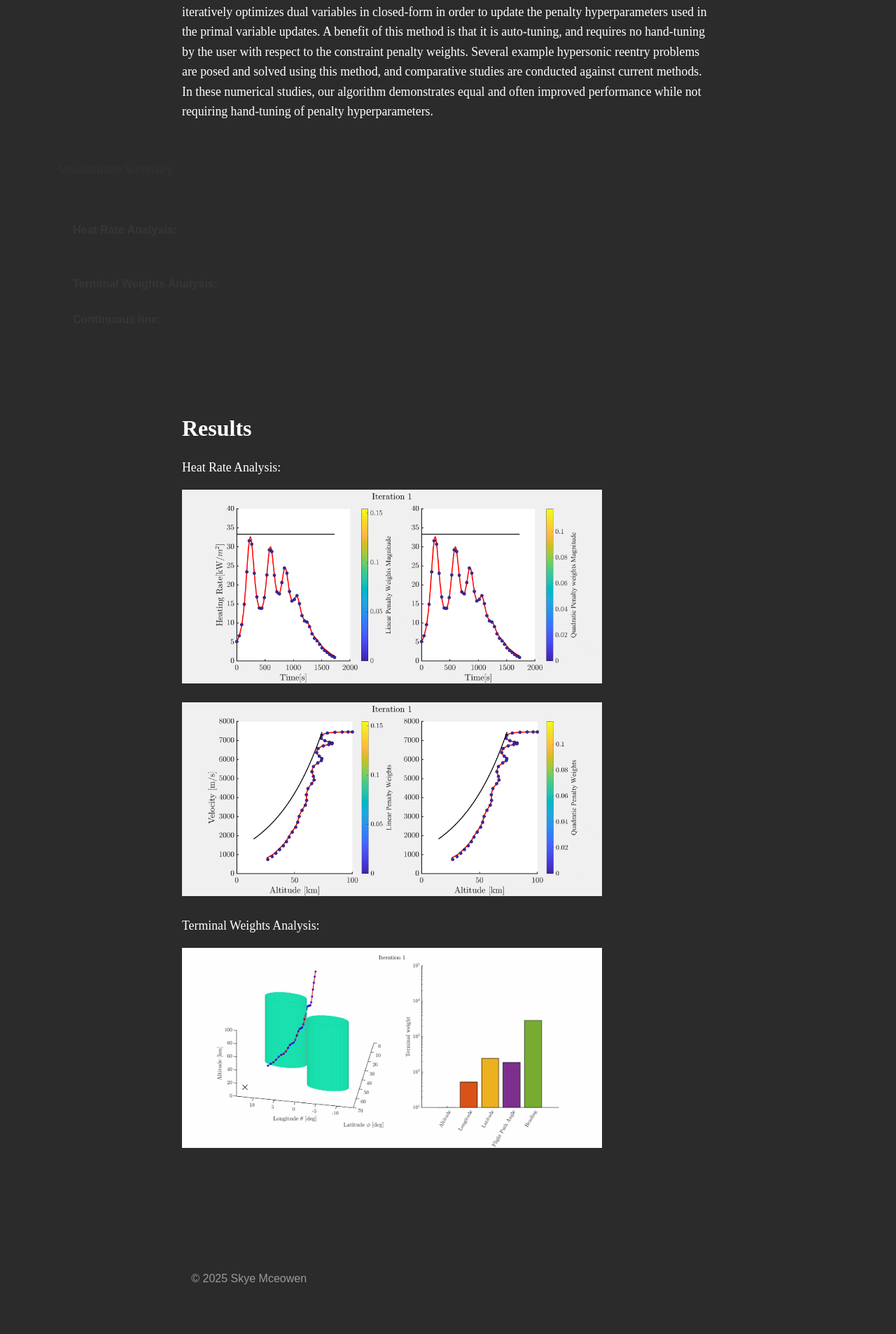
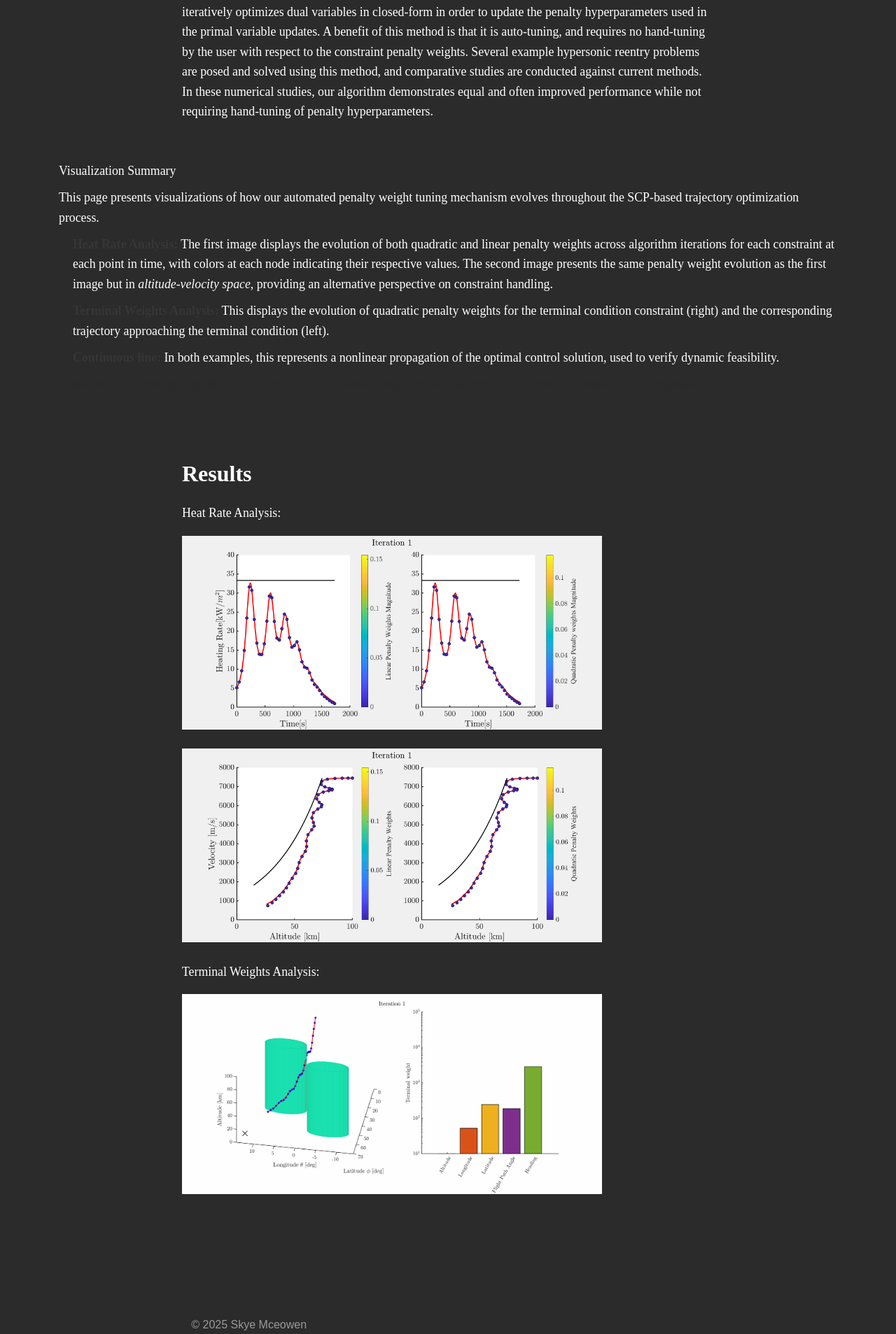
Before and after one commit to mceowen/mceowen.github.io, a Jekyll site: the page papers/autoscvx_jgcd/index.html, which Jekyll copies as it is, in a window 1280 px wide. Shown: the part 888-2795 px from the top of the page at 70% size. Built offline with Jekyll 4.4.1, drawn with Linux system fonts in a browser that asks for light colours; some web fonts are replaced; comment, search, counter and statistics services are not loaded; a style sheet for code colours, icons or effects is not loaded.

Commit message:
Update index.html

```diff
--- a/papers/autoscvx_jgcd/index.html
+++ b/papers/autoscvx_jgcd/index.html
@@ -175,12 +175,12 @@
 </head>
 <body>
     <div class="container">
-        <h2>Visualization Summary</h2>
-        <p>This page presents visualizations of how our automated penalty weight tuning mechanism evolves throughout the SCP-based trajectory optimization process.</p>
+        <h2> <p style="font-family: 'Computer Modern Sans'; font-size: clamp(16px, 1.39vw, 20px); color: white;"> Visualization Summary</p></h2>
+         <p style="font-family: 'Computer Modern Sans'; font-size: clamp(16px, 1.39vw, 20px); color: white;"> This page presents visualizations of how our automated penalty weight tuning mechanism evolves throughout the SCP-based trajectory optimization process.</p>
         <ul>
-            <li><strong>Heat Rate Analysis:</strong> The first image displays the evolution of both quadratic and linear penalty weights across algorithm iterations for each constraint at each point in time, with colors at each node indicating their respective values. The second image presents the same penalty weight evolution as the first image but in <em>altitude-velocity space</em>, providing an alternative perspective on constraint handling. </li>
-            <li><strong>Terminal Weights Analysis:</strong> This displays the evolution of quadratic penalty weights for the terminal condition constraint (right) and the corresponding trajectory approaching the terminal condition (left).</li>
-            <li><strong>Continuous line:</strong> In both examples, this represents a nonlinear propagation of the optimal control solution, used to verify dynamic feasibility.</li>
+            <li>  <p style="font-family: 'Computer Modern Sans'; font-size: clamp(16px, 1.39vw, 20px); color: white;"> <strong>Heat Rate Analysis:</strong> The first image displays the evolution of both quadratic and linear penalty weights across algorithm iterations for each constraint at each point in time, with colors at each node indicating their respective values. The second image presents the same penalty weight evolution as the first image but in <em>altitude-velocity space</em>, providing an alternative perspective on constraint handling. </p> </li>
+            <li> <p style="font-family: 'Computer Modern Sans'; font-size: clamp(16px, 1.39vw, 20px); color: white;"> <strong>Terminal Weights Analysis:</strong> This displays the evolution of quadratic penalty weights for the terminal condition constraint (right) and the corresponding trajectory approaching the terminal condition (left). </p> </li>
+            <li> <p style="font-family: 'Computer Modern Sans'; font-size: clamp(16px, 1.39vw, 20px); color: white;"> <strong>Continuous line:</strong> In both examples, this represents a nonlinear propagation of the optimal control solution, used to verify dynamic feasibility. </p> </li>
         </ul>
         <p>These visualizations highlight the adaptive nature of our penalty weight update scheme and its impact on trajectory convergence.</p>
     </div>
```
